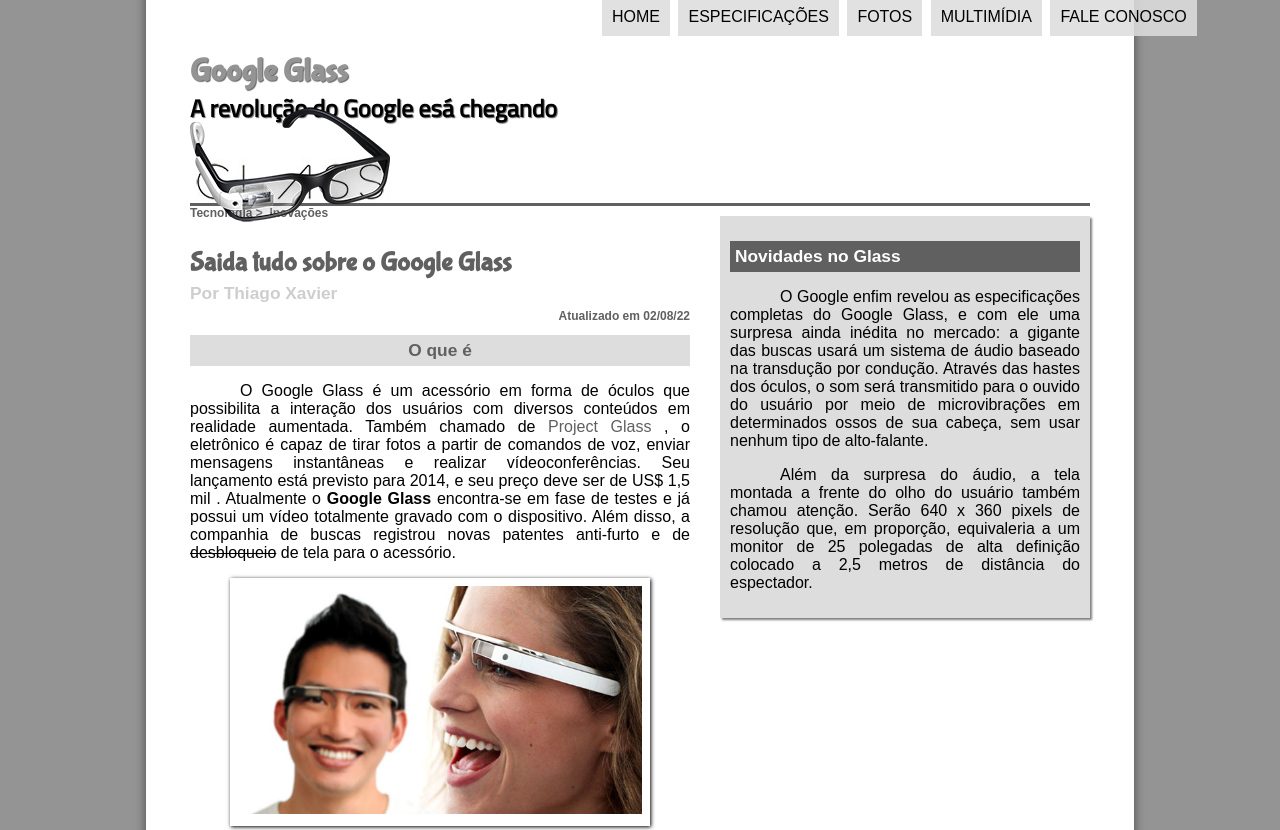
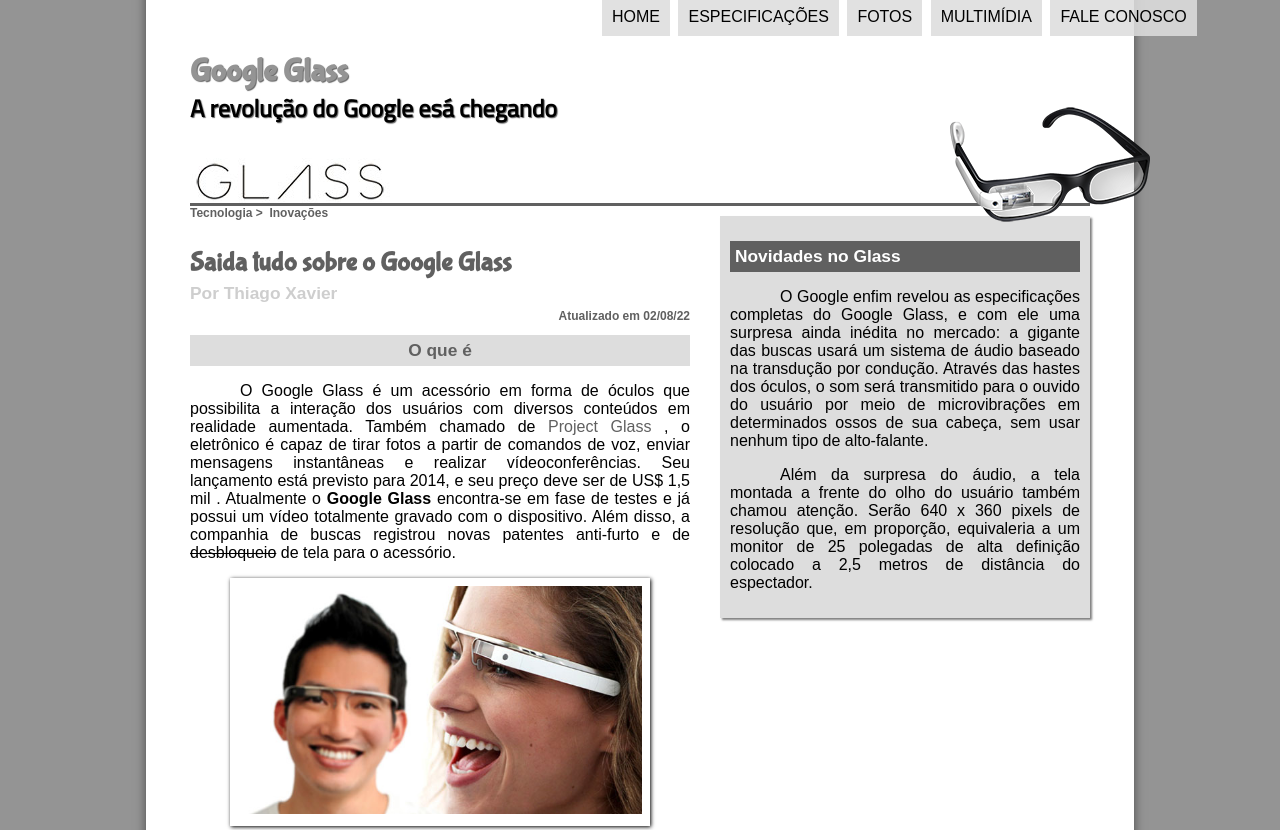
Before and after one commit to xavielso/Google_Glass, a plain HTML site: page index.html in a window 1280 px wide. Shown: the top 830 px of the page. Drawn offline with Linux system fonts and the light colour scheme.

Commit message:
atualizando hospedagem

```diff
--- a/_css/estilo.css
+++ b/_css/estilo.css
@@ -29,7 +29,7 @@
 }
 header#cabecalho img#icone{
     position: absolute;
-    left: 190px;
+    left: 950px;
     top: 103px;
 }
 header#cabecalho{
```
